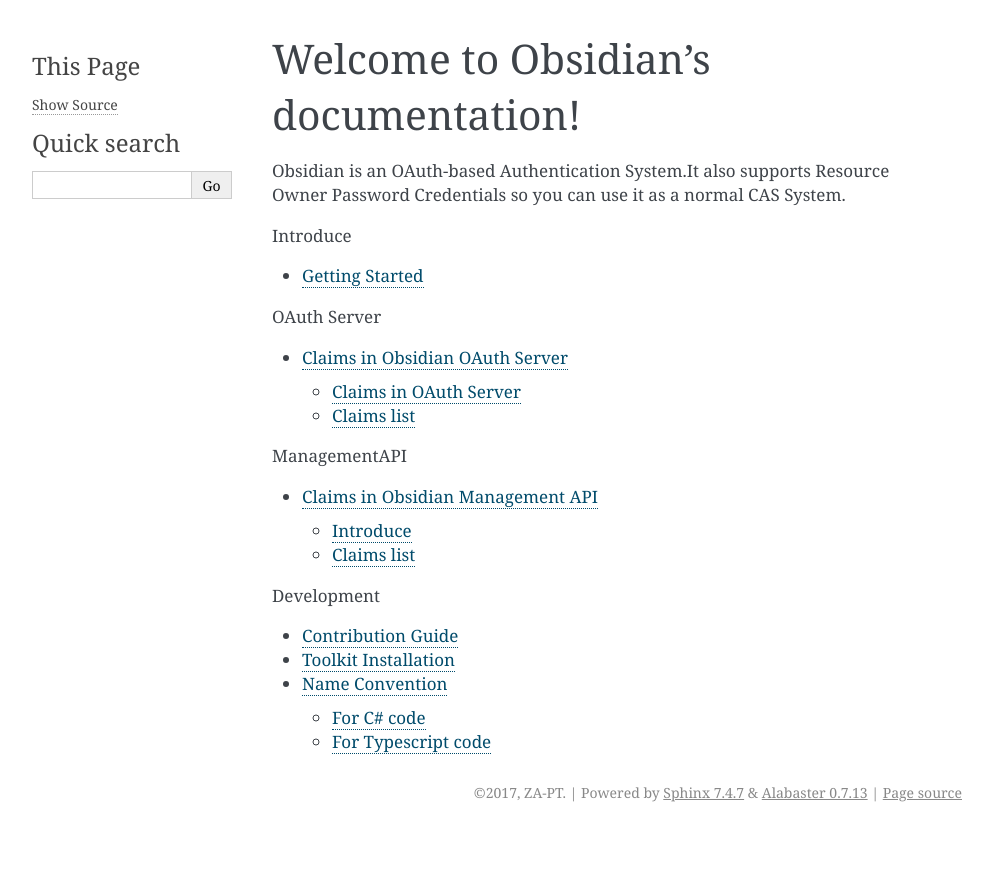
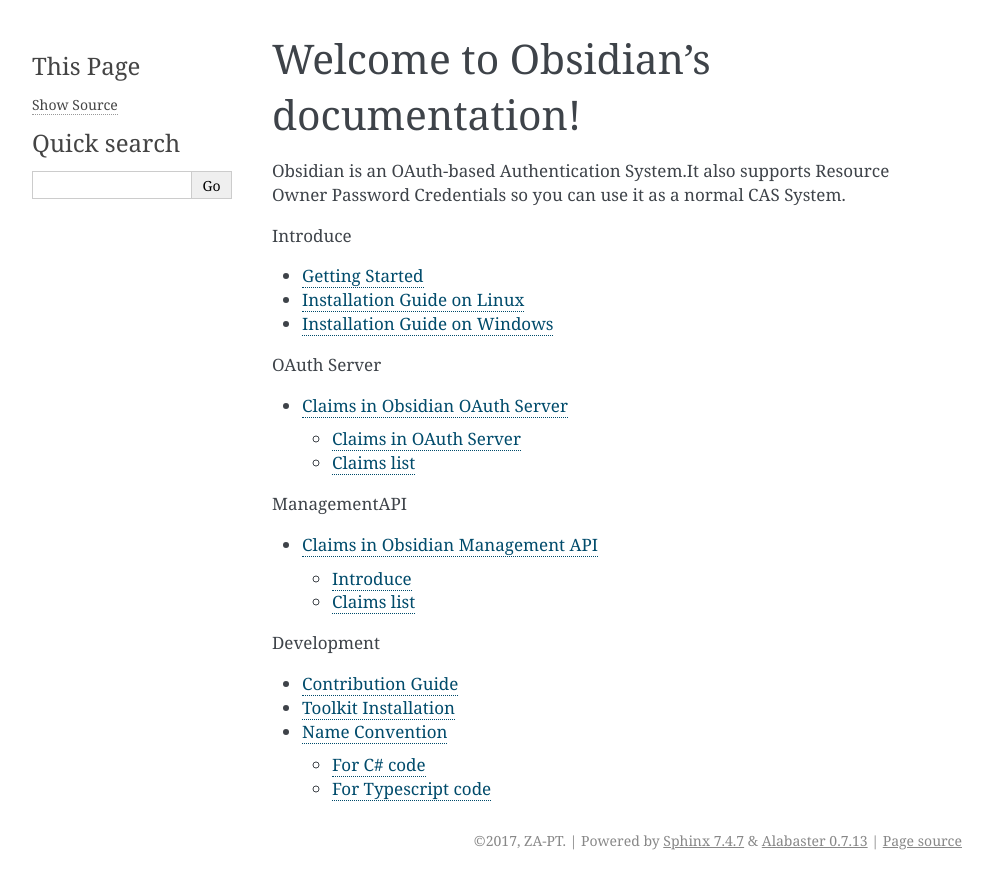
Before and after one commit to TheCashiers/Obsidian.Docs, a Sphinx documentation site: the page built from docs/index.rst, in a window 1280 px wide. Shown: the top 889 px of the page, without its empty margins (148-1141 px from the left). Built offline with Sphinx 7.4.7, drawn with Linux system fonts in a browser that asks for light colours.

Commit message:
add installation guide page

```diff
--- /dev/null
+++ b/docs/basic/install-guide-linux.rst
@@ -0,0 +1,4 @@
+Installation Guide on Linux
+===========================
+
+This document is a guide for installation Obsidian on a Linux Distribution. For installation on Windows, see :doc:`install-guide-windows`
--- /dev/null
+++ b/docs/basic/install-guide-windows.rst
@@ -0,0 +1,2 @@
+Installation Guide on Windows
+=============================
--- a/docs/index.rst
+++ b/docs/index.rst
@@ -11,6 +11,8 @@
    :caption: Introduce
 
    basic/getting-start
+   basic/install-guide-linux
+   basic/install-guide-windows
 
 .. _oauth-doc:
 
```
